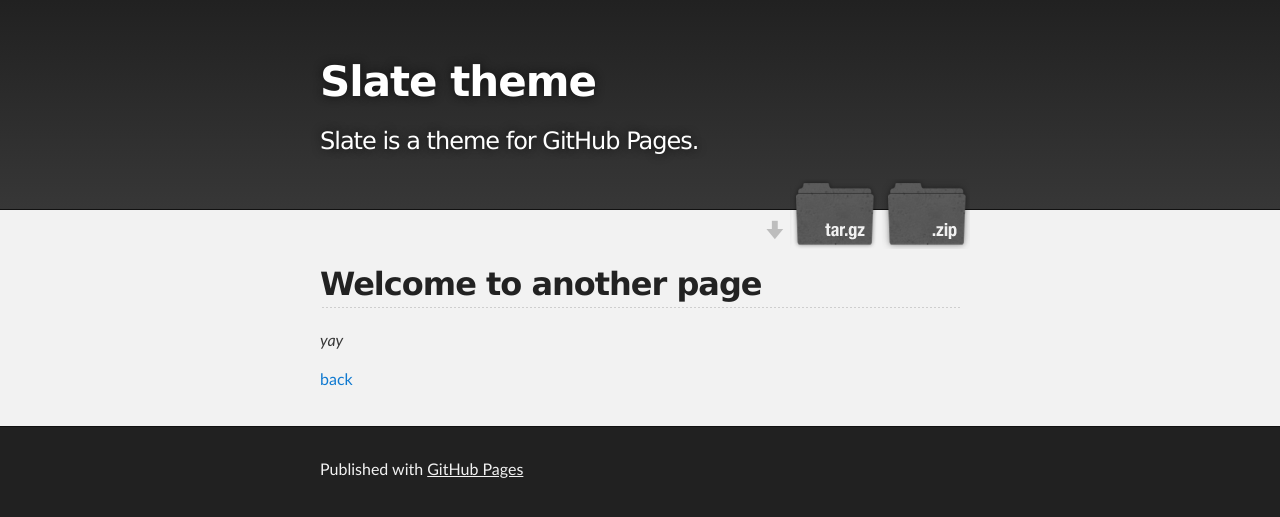
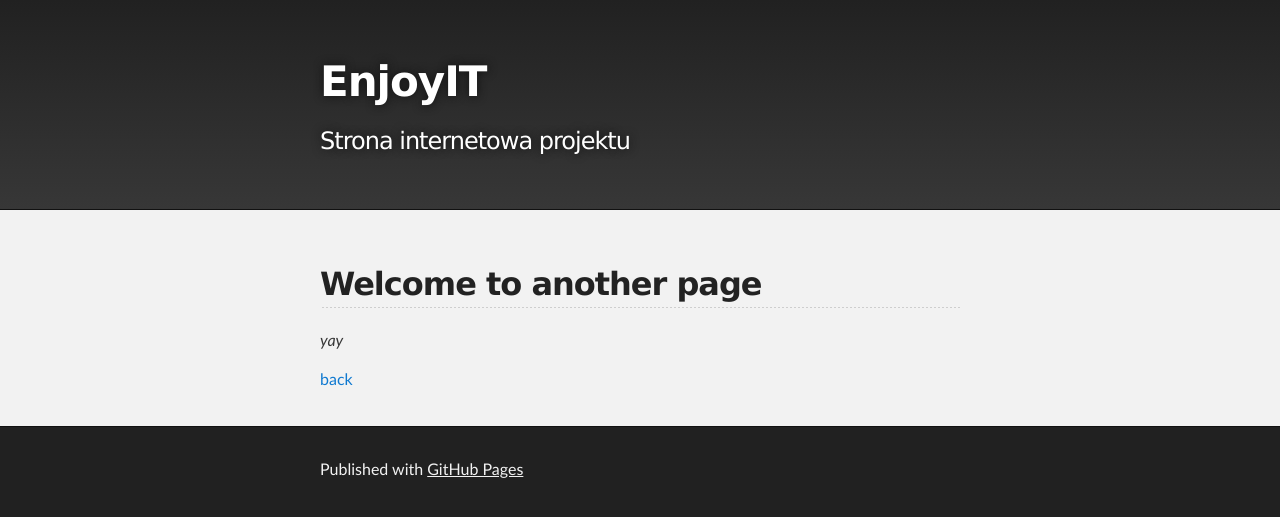
Before and after one commit to jmaka96/jmaka96.github.io, a Jekyll site: the page built from another-page.md, in a window 1280 px wide. Shown: the top 517 px of the page. Built offline with Jekyll 4.4.1, drawn with Linux system fonts in a browser that asks for light colours; our own code applies the rules of GitHub Pages for plain Markdown files.

Commit message:
Update _config.yml

```diff
--- a/_config.yml
+++ b/_config.yml
@@ -1,5 +1,4 @@
-title: Slate theme
-description: Slate is a theme for GitHub Pages.
-show_downloads: true
-google_analytics:
+title: EnjoyIT
+description: Strona internetowa projektu
+show_downloads: false
 theme: jekyll-theme-slate
```
